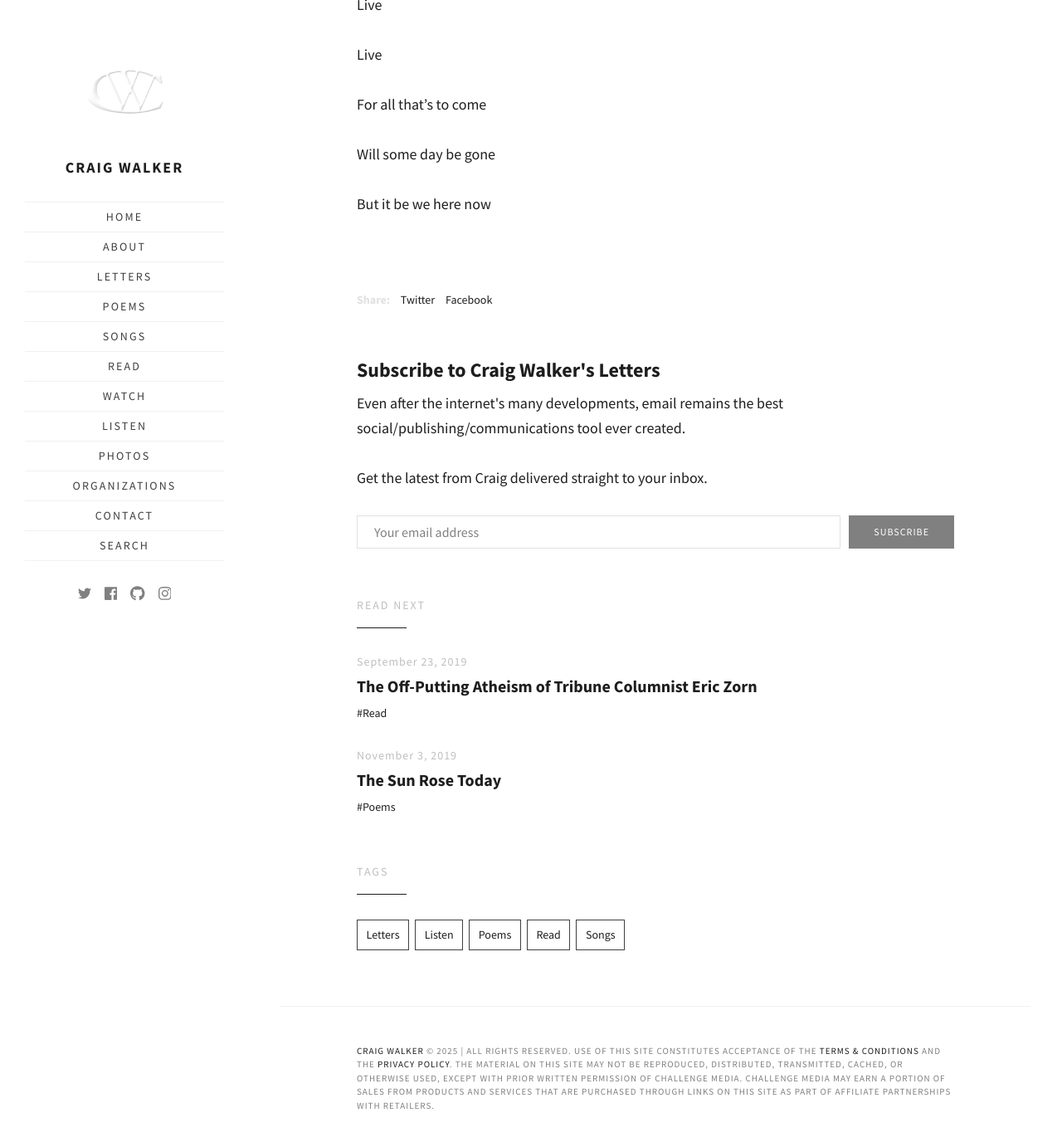
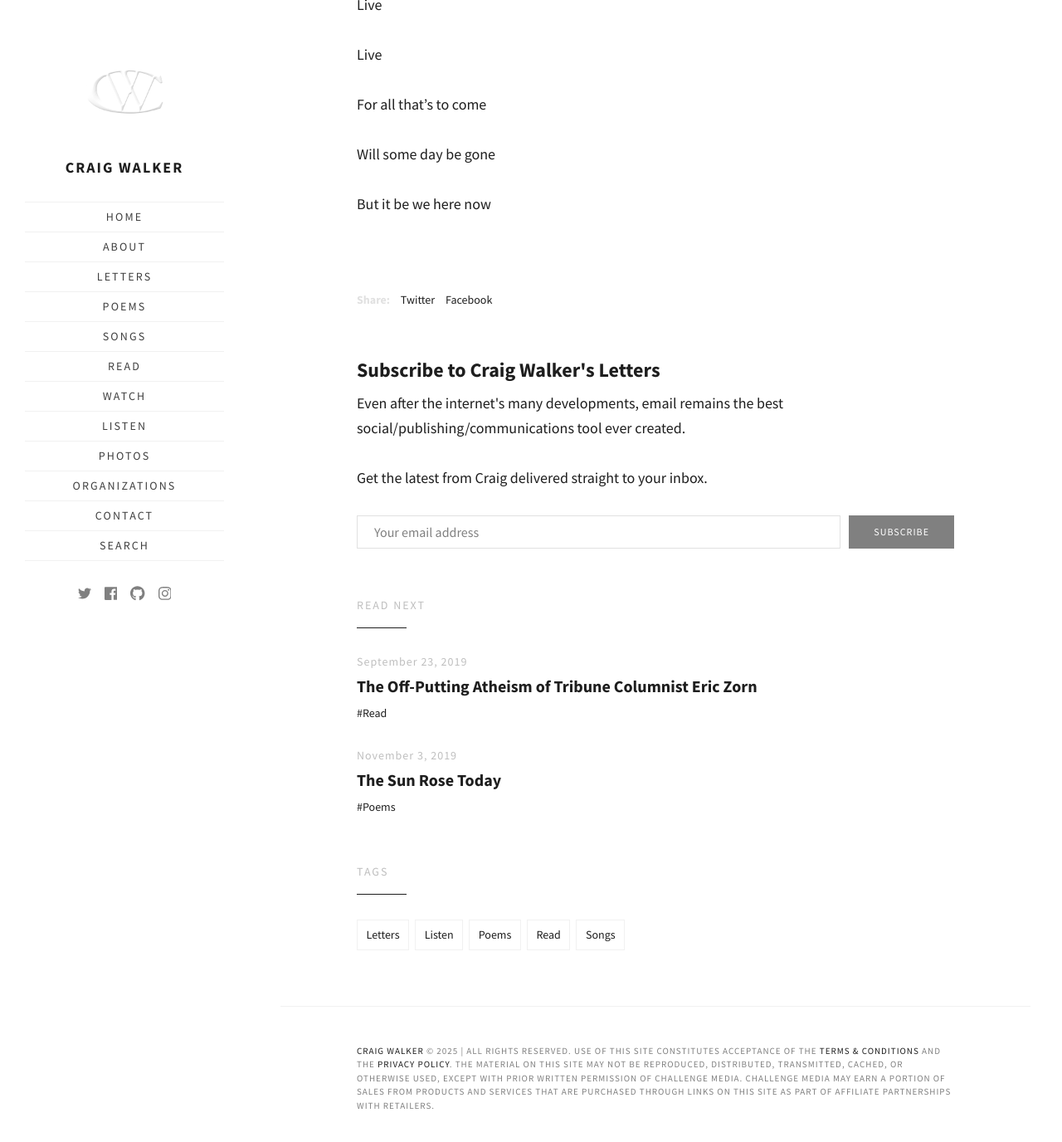
Before and after one commit to walkercraig/walkercraig, a Jekyll site: the page built from _posts/2019/2019-10-23-toast-1.md, in a window 1280 px wide and 1400 px high, scrolled down 522 px. Shown: the top 1376 px of the window at 83% size. Built offline with Jekyll 4.4.1, drawn with Linux system fonts in a browser that asks for light colours; some web fonts are replaced.

Commit message:
Update _content.scss

```diff
--- a/_sass/_content.scss
+++ b/_sass/_content.scss
@@ -133,7 +133,7 @@
 }
 
 .post-feed .post {
-  border-bottom: 1px solid #191919;
+  border-bottom: 1px solid #f1f1f1;
 }
 
 .post-feed .post-header {
@@ -156,7 +156,7 @@
 
 .tag-top-link,
 .tagcloud a {
-  border: 1px solid $gray-dark;
+  border: 1px solid #f1f1f1;
   display: inline-block;
   font-size: 0.77778rem;
   line-height: 1.5;
```
